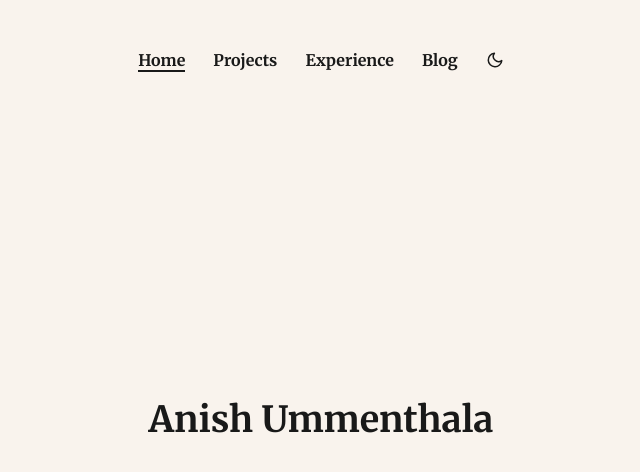
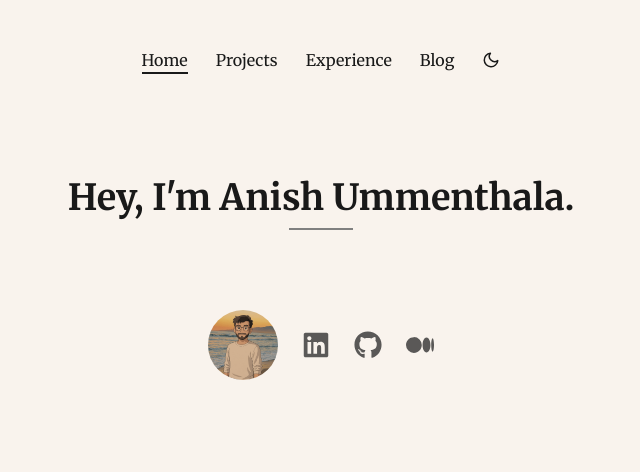
Before and after one commit to anish-u/uanish.com, a Next.js app: page / in a window 1280 px wide. Shown: the top 472 px of the page, without its empty margins (319-959 px from the left). Built offline with nearby package versions, Linux system fonts and the light colour scheme.

Commit message:
chore: implement homepage header section

```diff
--- a/src/app/(routes)/page.tsx
+++ b/src/app/(routes)/page.tsx
@@ -1,7 +1,45 @@
+import Image from "next/image";
+import Link from "next/link";
+
+import { BsMedium } from "react-icons/bs";
+import { FaGithub, FaLinkedin } from "react-icons/fa";
+
+import Heading from "@/components/common/heading";
+
 export default function Home() {
   return (
-    <div className="flex h-full items-center justify-center">
-      <p className="font-serif text-4xl font-bold">Anish Ummenthala</p>
+    <div className="flex h-full flex-col items-center gap-4 px-0 py-4 md:gap-10 md:px-4 md:py-10">
+      <Heading type="primary">Hey, I&apos;m Anish Ummenthala.</Heading>
+      <div className="flex w-full items-center justify-center gap-6">
+        <Image
+          src="/images/profile.png"
+          alt="Anish Ummenthala"
+          width={70}
+          height={70}
+          objectFit="cover"
+          aria-label="Anish Ummenthala"
+          className="aspect-auto rounded-full grayscale-40 transition-all duration-150 ease-in-out hover:grayscale-0"
+        />
+        <Link href="https://linkedin.com/in/uanish">
+          <FaLinkedin
+            aria-label="LinkedIn"
+            className="text-black-light/80 dark:text-white-base/60 h-7 w-7 cursor-pointer rounded transition-all duration-200 ease-in-out hover:text-black dark:hover:text-white"
+          />
+        </Link>
+        <Link href="https://github.com/Anish-U" aria-label="GitHub">
+          <FaGithub
+            aria-label="GitHub"
+            className="text-black-light/80 dark:text-white-base/60 h-7 w-7 cursor-pointer rounded transition-all duration-200 ease-in-out hover:text-black dark:hover:text-white"
+          />
+        </Link>
+
+        <Link href="https://medium.com/@ummenthala.anish" aria-label="Medium">
+          <BsMedium
+            aria-label="Medium"
+            className="text-black-light/80 dark:text-white-base/60 h-7 w-7 cursor-pointer rounded transition-all duration-200 ease-in-out hover:text-black dark:hover:text-white"
+          />
+        </Link>
+      </div>
     </div>
   );
 }
--- a/src/app/(routes)/projects/page.tsx
+++ b/src/app/(routes)/projects/page.tsx
@@ -1,7 +1,15 @@
+import { Metadata } from "next";
+
+import Heading from "@/components/common/heading";
+
+export const metadata: Metadata = {
+  title: "Projects",
+};
+
 export default function Home() {
   return (
-    <div className="flex h-full items-center justify-center">
-      <p className="font-serif text-4xl font-bold">Projects</p>
+    <div className="flex h-full flex-col items-center gap-10 px-0 py-4 md:px-4 md:py-10">
+      <Heading type="secondary">Projects</Heading>
     </div>
   );
 }
--- a/src/app/globals.css
+++ b/src/app/globals.css
@@ -4,7 +4,7 @@
 
 @theme {
   /* Fonts */
-  --font-serif: "Merriweather", "Georgia", "serif";
+  --font-serif: "Merriweather", "serif";
 
   /* Colors */
   --color-white: #ffffff;
--- a/src/app/layout.tsx
+++ b/src/app/layout.tsx
@@ -21,7 +21,7 @@ const merriweather = Merriweather({
 export const metadata: Metadata = {
   title: {
     default: siteConfig.title,
-    template: `%s - ${siteConfig.title}`,
+    template: `%s | ${siteConfig.title}`,
   },
   description: siteConfig.description,
   icons: {
--- /dev/null
+++ b/src/components/common/heading/index.tsx
@@ -0,0 +1,16 @@
+export type HeadingProps = {
+  type: "primary" | "secondary";
+  children: React.ReactNode;
+};
+
+export default function Heading({ type, children }: HeadingProps) {
+  return (
+    <h1
+      className={`after:bg-grey-base mt-14 mb-10 h-fit text-center font-serif leading-11 font-bold text-wrap after:mx-auto after:mt-2 after:block after:h-0.5 after:w-16 after:content-[''] ${
+        type === "primary" ? "text-4xl" : "text-3xl"
+      }`}
+    >
+      {children}
+    </h1>
+  );
+}
--- a/src/components/ui/navbar-item/index.tsx
+++ b/src/components/ui/navbar-item/index.tsx
@@ -11,10 +11,10 @@ export default function NavBarItem({ link }: NavBarItemProps) {
   const pathname = usePathname();
 
   return (
-    <li className="relative cursor-pointer font-serif text-sm font-bold md:text-base">
+    <li className="relative cursor-pointer font-serif text-sm font-medium md:text-base">
       <Link
         href={link.href}
-        className={`before:bg-black-base dark:before:bg-white-base pb-1 transition-all duration-500 before:absolute before:bottom-0 before:left-0 before:h-[2px] before:w-0 before:transition-all before:duration-500 hover:before:w-full ${pathname === link.href ? "before:w-full" : "before:w-0"}`}
+        className={`before:bg-black-base dark:before:bg-white-base pb-1 transition-all duration-500 before:absolute before:-bottom-0.5 before:left-0 before:h-[2px] before:w-0 before:transition-all before:duration-500 hover:before:w-full ${pathname === link.href ? "before:w-full" : "before:w-0"}`}
       >
         {link.name}
       </Link>
--- a/src/constants/site-config.ts
+++ b/src/constants/site-config.ts
@@ -1,4 +1,4 @@
-import { NavBarLink, SiteConfig } from "@/interfaces/site-config";
+import { NavBarLink, Routes, SiteConfig } from "@/interfaces/site-config";
 
 /**
  * Site config for meta tags
@@ -10,23 +10,33 @@ export const siteConfig: SiteConfig = {
 };
 
 /**
+ * UI Routes
+ */
+export const routes: Routes = {
+  home: "/",
+  projects: "/projects",
+  experience: "/experience",
+  blog: "/blog",
+};
+
+/**
  * Navbar links
  */
 export const navBarLinks: NavBarLink[] = [
   {
     name: "Home",
-    href: "/",
+    href: routes.home,
   },
   {
     name: "Projects",
-    href: "/projects",
+    href: routes.projects,
   },
   {
     name: "Experience",
-    href: "/experience",
+    href: routes.experience,
   },
   {
     name: "Blog",
-    href: "/blog",
+    href: routes.blog,
   },
 ];
```
Also changed, not shown: src/interfaces/site-config.ts (+10 -0 lines), public/images/profile.png (added).
